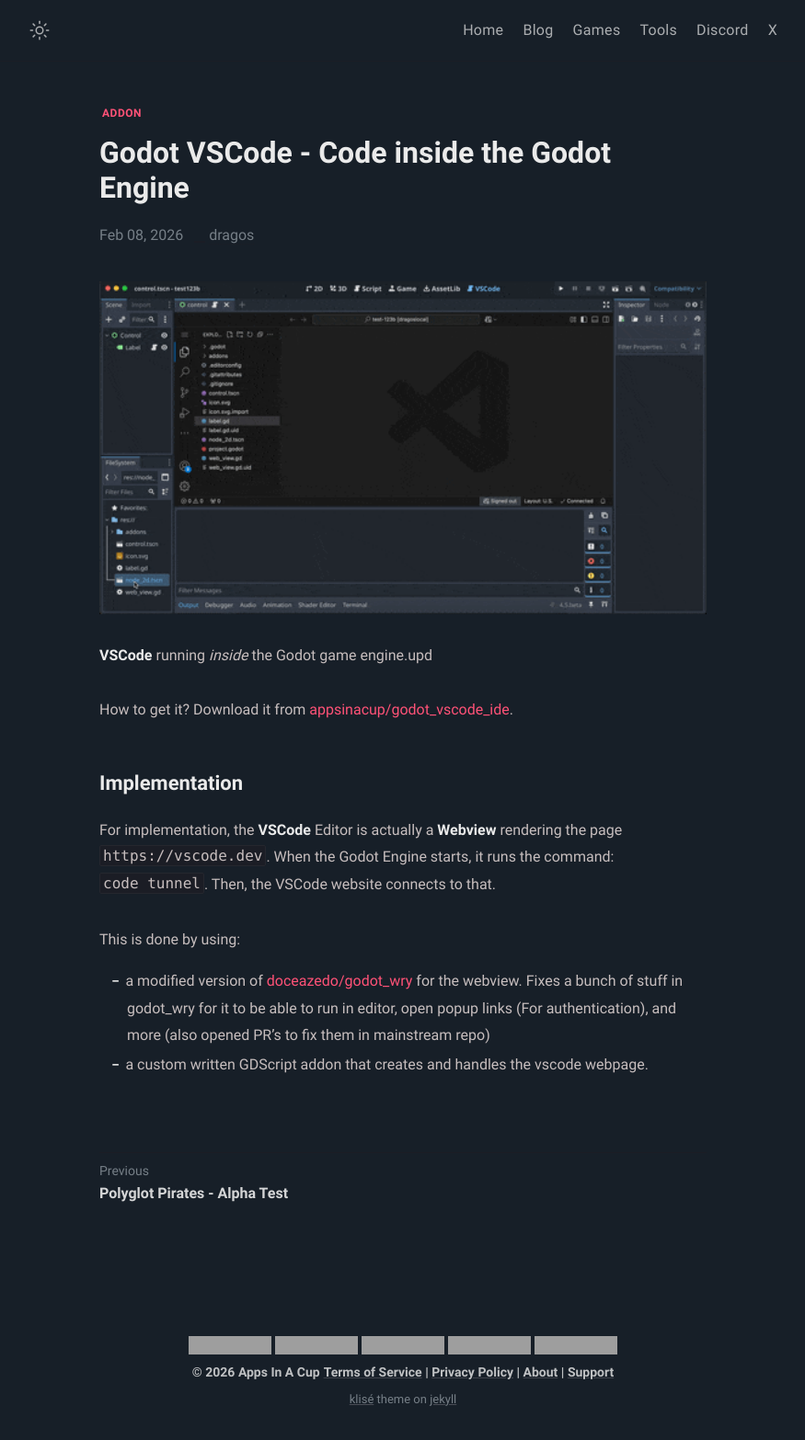
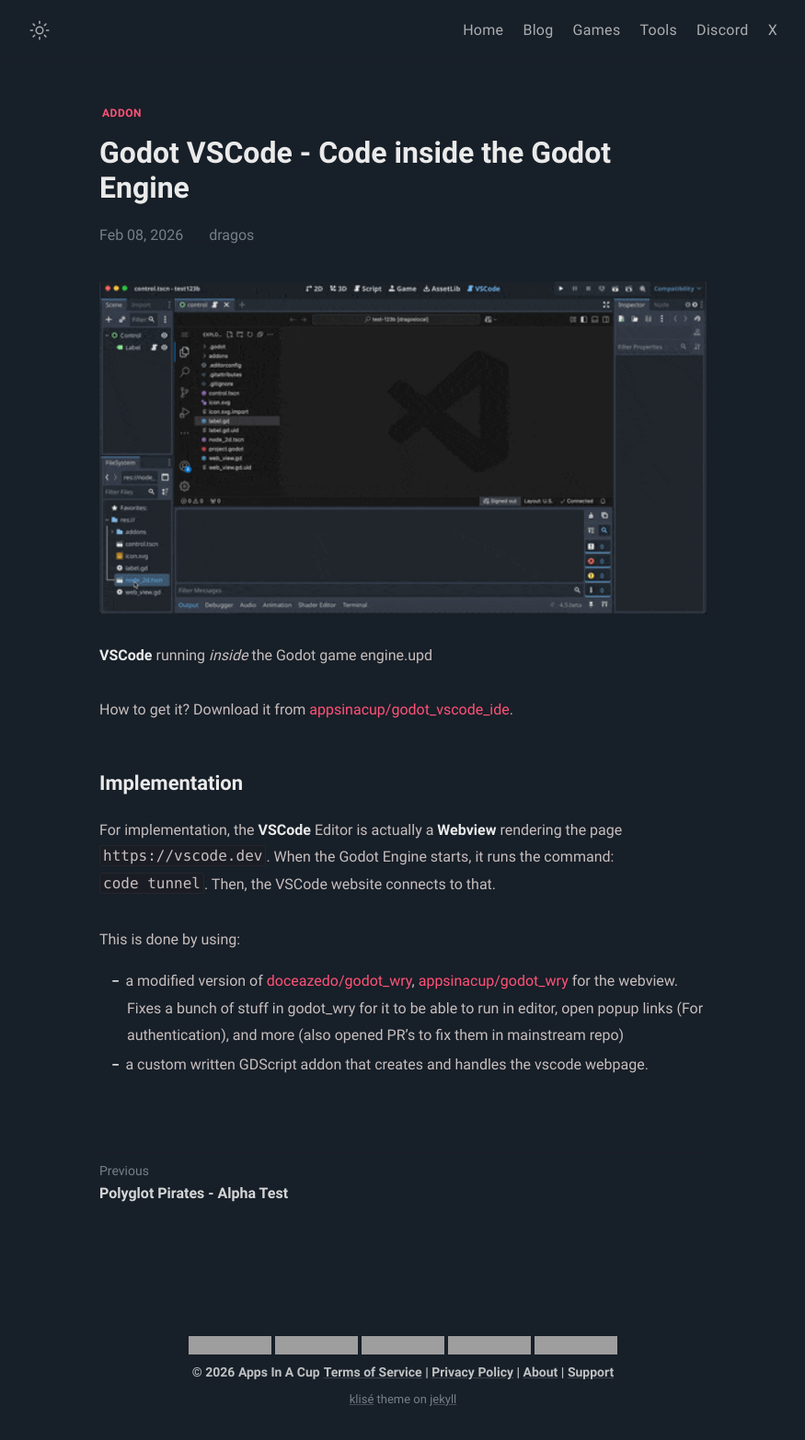
Before and after one commit to appsinacup/appsinacup.github.io, a Jekyll site: the page built from _posts/2026-02-08-godot-vscode.md, in a window 1280 px wide, cut to the strip 0-1566 px from the top of the page. Shown: the whole strip at 92% size, without its empty margins (202-1077 px from the left). Built offline with Jekyll 4.4.1, drawn with Linux system fonts in a browser that asks for light colours; grey boxes are pictures that could not be loaded.

Commit message:
add fork link

```diff
--- a/_posts/2026-02-08-godot-vscode.md
+++ b/_posts/2026-02-08-godot-vscode.md
@@ -16,5 +16,5 @@
 For implementation, the **VSCode** Editor is actually a **Webview** rendering the page `https://vscode.dev`. When the Godot Engine starts, it runs the command: `code tunnel`. Then, the VSCode website connects to that.
 
 This is done by using:
-- a modified version of [doceazedo/godot_wry](https://github.com/doceazedo/godot_wry) for the webview. Fixes a bunch of stuff in godot_wry for it to be able to run in editor, open popup links (For authentication), and more (also opened PR's to fix them in mainstream repo)
+- a modified version of [doceazedo/godot_wry](https://github.com/doceazedo/godot_wry), [appsinacup/godot_wry](https://github.com/appsinacup/godot_wry) for the webview. Fixes a bunch of stuff in godot_wry for it to be able to run in editor, open popup links (For authentication), and more (also opened PR's to fix them in mainstream repo)
 - a custom written GDScript addon that creates and handles the vscode webpage.
```
